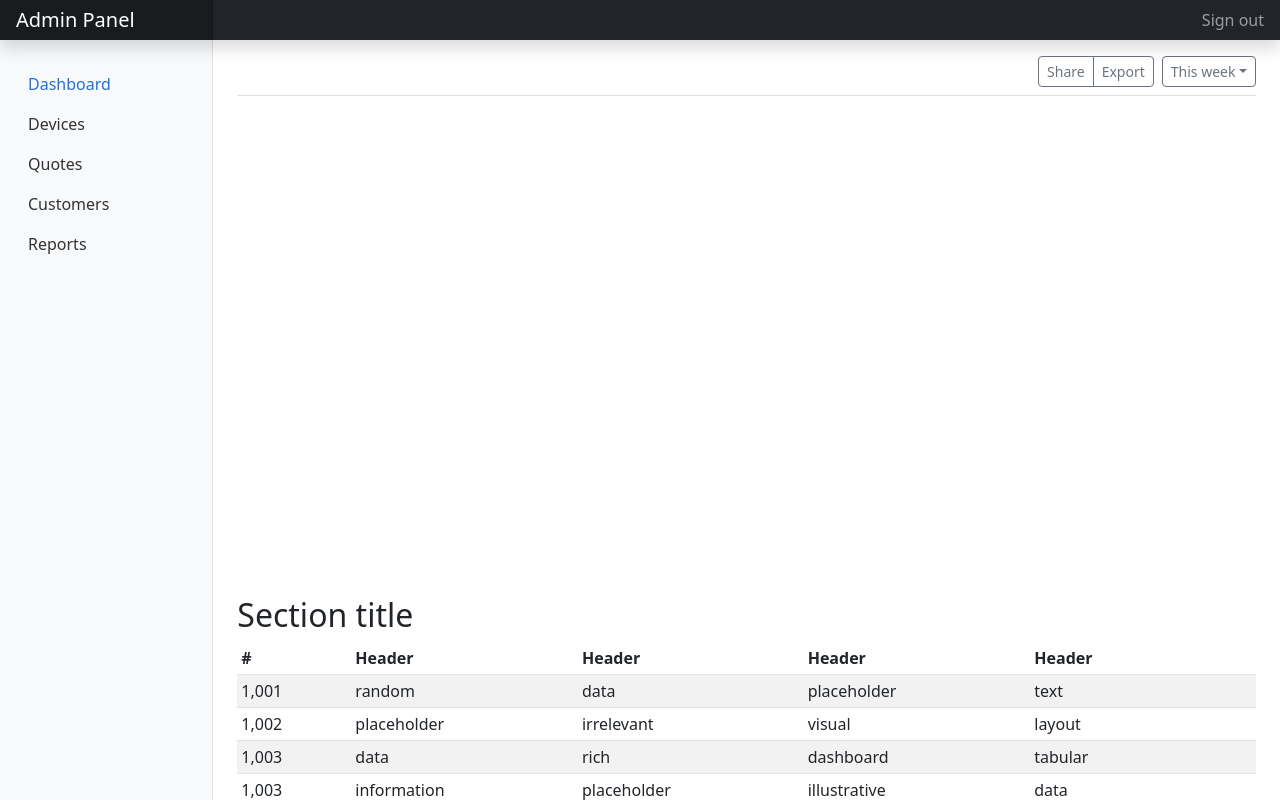
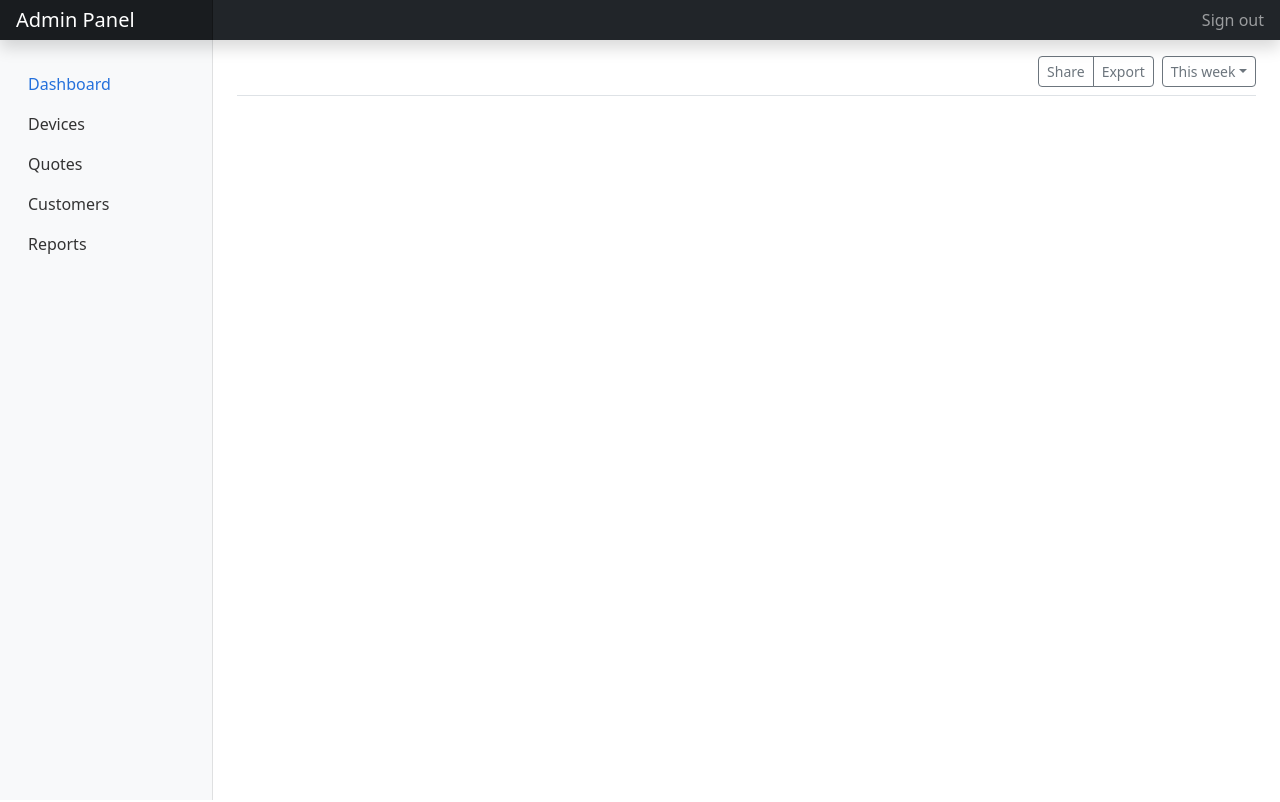
Before and after one commit to jestin-kuriakose/device-tradein-admin, a React (Create React App) app: page / in a window 1280 px wide. Shown: the top 802 px of the page. Built offline with nearby package versions, Linux system fonts and the light colour scheme.

Commit message:
netlify deploy

```diff
--- a/src/pages/DeviceList.jsx
+++ b/src/pages/DeviceList.jsx
@@ -2,7 +2,6 @@ import React from 'react'
 import Devices from '../components/Devices'
 import Header from '../components/Header'
 import Sidebar from '../components/Sidebar'
-import Topbar from '../components/Topbar'
 
 const DeviceList = () => {
   return (
--- a/src/pages/Home.jsx
+++ b/src/pages/Home.jsx
@@ -13,8 +13,7 @@ const Home = () => {
             <Sidebar/>
             <main className="col-md-9 ms-sm-auto col-lg-10 px-md-4">
                 <Topbar/>
-                <canvas className="my-4 w-100" id="myChart" width="900" height="380"></canvas>
-                <DashboardSummary/>
+
             </main>
             </div>
         </div>
```
